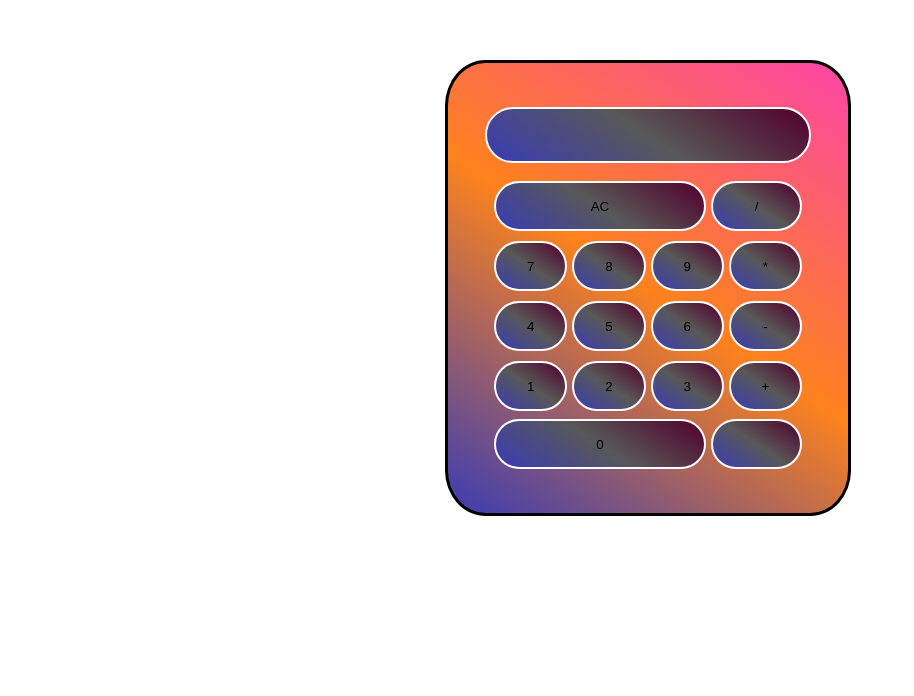
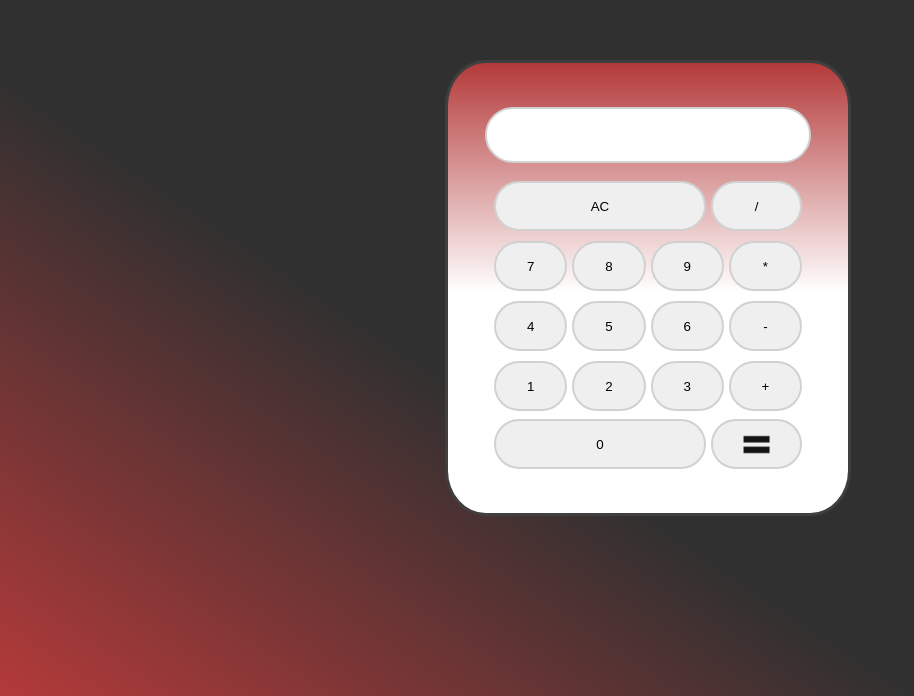
Before and after one commit to Soulayy/calculatriceSoulayy, a plain HTML site: page index.html in a window 1280 px wide. Shown: the part 120-816 px from the top of the page, without its empty margins (0-914 px from the left). Drawn offline with Linux system fonts and the light colour scheme.

Commit message:
first commit

```diff
--- a/public/css/style.css
+++ b/public/css/style.css
@@ -4,20 +4,21 @@ body {
     display: flex;
     justify-content: center;
     align-items: center;
-}
+    background: rgb(180,58,58);
+    background: linear-gradient(34deg, rgba(180,58,58,1) 0%, rgba(48,48,48,1) 37%);}
 
 
 .container {
     height: 450px;
     width: 400px;
-    background: rgb(58,60,180);
-    background: linear-gradient(34deg, rgba(58,60,180,1) 0%, rgba(253,130,29,1) 50%, rgba(252,69,168,1) 100%);
+    background: rgb(180,58,58);
+background: linear-gradient(180deg, rgba(180,58,58,1) 0%, rgba(255,255,255,1) 51%);
     border-radius: 10%;
     display: flex;
     justify-content: center;
     align-items: center;
     flex-direction: column;
-    border: 3px solid black;
+    border: 3px solid rgb(63, 63, 63);
 }
 
 .ecran {
@@ -30,14 +31,11 @@ body {
 .ecran input{
     height: 50px;
     width: 300px;
-    background: rgb(58,60,180);
-    background: linear-gradient(34deg, rgba(58,60,180,1) 0%, rgba(88,88,88,1) 50%, rgba(82,0,44,1) 100%);
     border-radius: 30px;
     display: flex;
     justify-content: center;
     align-items: center;
-    border: 2px solid rgb(255, 255, 255);
-    color: white;
+    border: 2px solid rgb(209, 209, 209);
     text-align: end;
     padding-right: 20px;
 }
@@ -54,7 +52,6 @@ body {
 #ac {
     width: 70%;
     height: 100%;
-    background-color: aqua;
     border-radius: 30px;
     display: flex;
     justify-content: center;
@@ -64,7 +61,6 @@ body {
 #diviser {
     width: 30%;
     height: 100%;
-    background-color: blue;
     border-radius: 30px;
     display: flex;
     justify-content: center;
@@ -84,13 +80,11 @@ body {
 button{
     width: 30%;
     height: 100%;
-    background: rgb(58,60,180);
-    background: linear-gradient(34deg, rgba(58,60,180,1) 0%, rgba(88,88,88,1) 50%, rgba(82,0,44,1) 100%);
     border-radius: 30px;
     display: flex;
     justify-content: center;
     align-items: center;
-    border: 2px solid white;
+    border: 2px solid rgb(209, 209, 209);
 }
 /* .seven, .huit, .neuf, .quatre, .cinq, .six, .un, .deux, .trois, .plus, .sous, .foix, bouton{
     width: 30%;
@@ -117,7 +111,6 @@ button{
 #zero {
     width: 70%;
     height: 100%;
-    background-color: aqua;
     border-radius: 30px;
     display: flex;
     justify-content: center;
@@ -127,9 +120,18 @@ button{
 #egal {
     width: 30%;
     height: 100%;
-    background-color: blue;
     border-radius: 30px;
     display: flex;
     justify-content: center;
     align-items: center;
 }
+
+#egal {
+    background-image: url(./../img/egal.png);
+    display: flex;
+    justify-content: center;
+    align-items: center;
+    background-repeat: no-repeat;
+    background-size: 40%;
+    background-position: center;
+}
--- a/public/js/main.js
+++ b/public/js/main.js
@@ -18,21 +18,38 @@ let sept = document.querySelectorAll("button")
 // let zero = document.querySelector("#zero")
 let egal = document.querySelector("#egal")
 
-console.log(sept);
+// let touch = [sept[1],sept[5],sept[9],sept[13]]
+
+// touch = true
+
 
 for (let index = 0; index < sept.length; index++) {
     sept[index].addEventListener("click", ()=>{
+        if (ecran.value == "" && ["+", "*", "/",".","-"].includes(sept[index].value)) {
+            return
+        } else {
             ecran.value = ecran.value + sept[index].innerText
+            // if (ecran.value == sept[index].innerText && ["+", "*", "/" ,".","-"].includes(sept[index])) {
+            //     alert("wayaw")
+            // } else {
+
+            // }
+        }
     })
 }
 
+
 let reponse
 let infin
+
+
         egal.addEventListener("click", () => {
             reponse = ecran.value.toString()
-    console.log(reponse);
             infin = eval(reponse)
-    console.log(infin);
             ecran.value = infin
 
         })
+
+        reset.addEventListener("click", () => {
+            ecran.value = ""
+        })
```
Also changed, not shown: public/img/colorful_distortion_neon_waves_4k_hd_trippy-2560x1440.jpg (added), public/img/egal.png (added), public/img/pngtree-equal-to-vector-icon-png-image_696414.jpg (added). Lines whose indentation alone changed are shown as unchanged.
